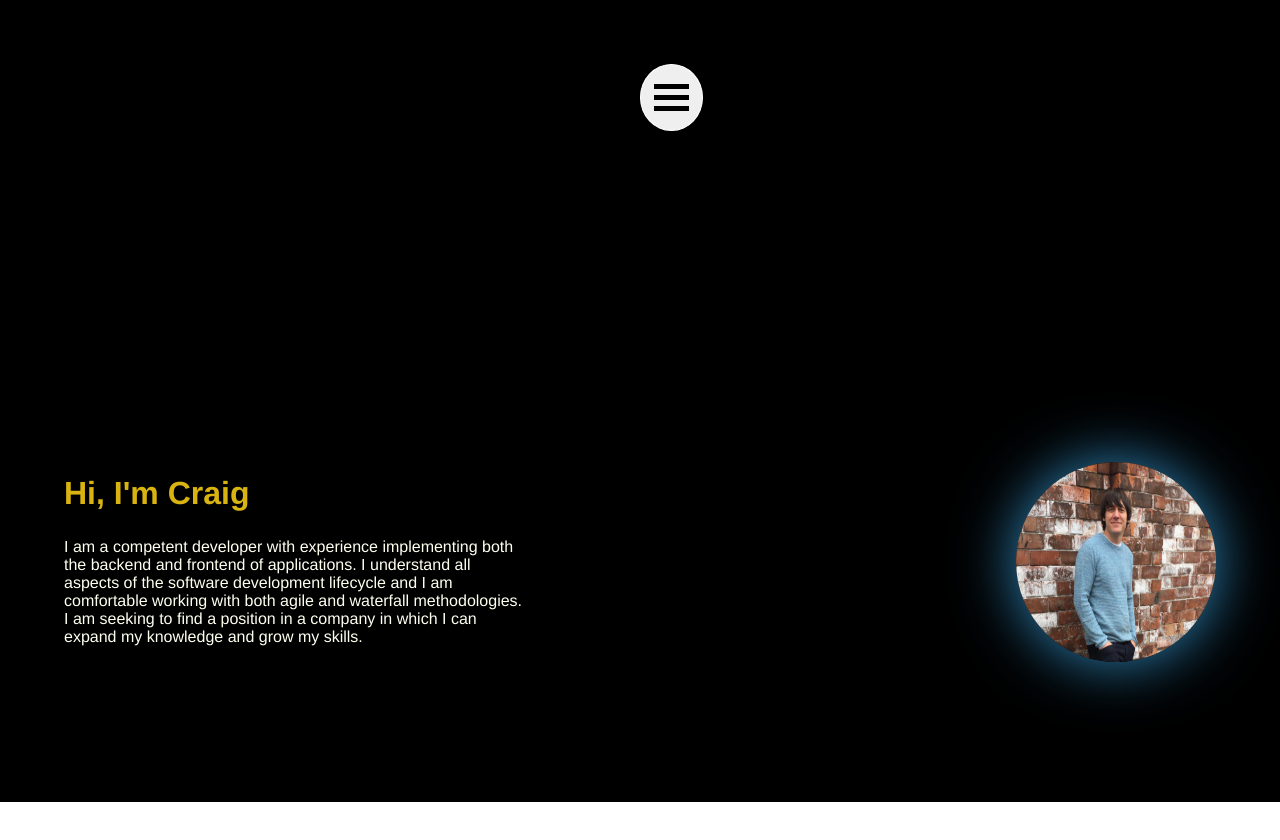
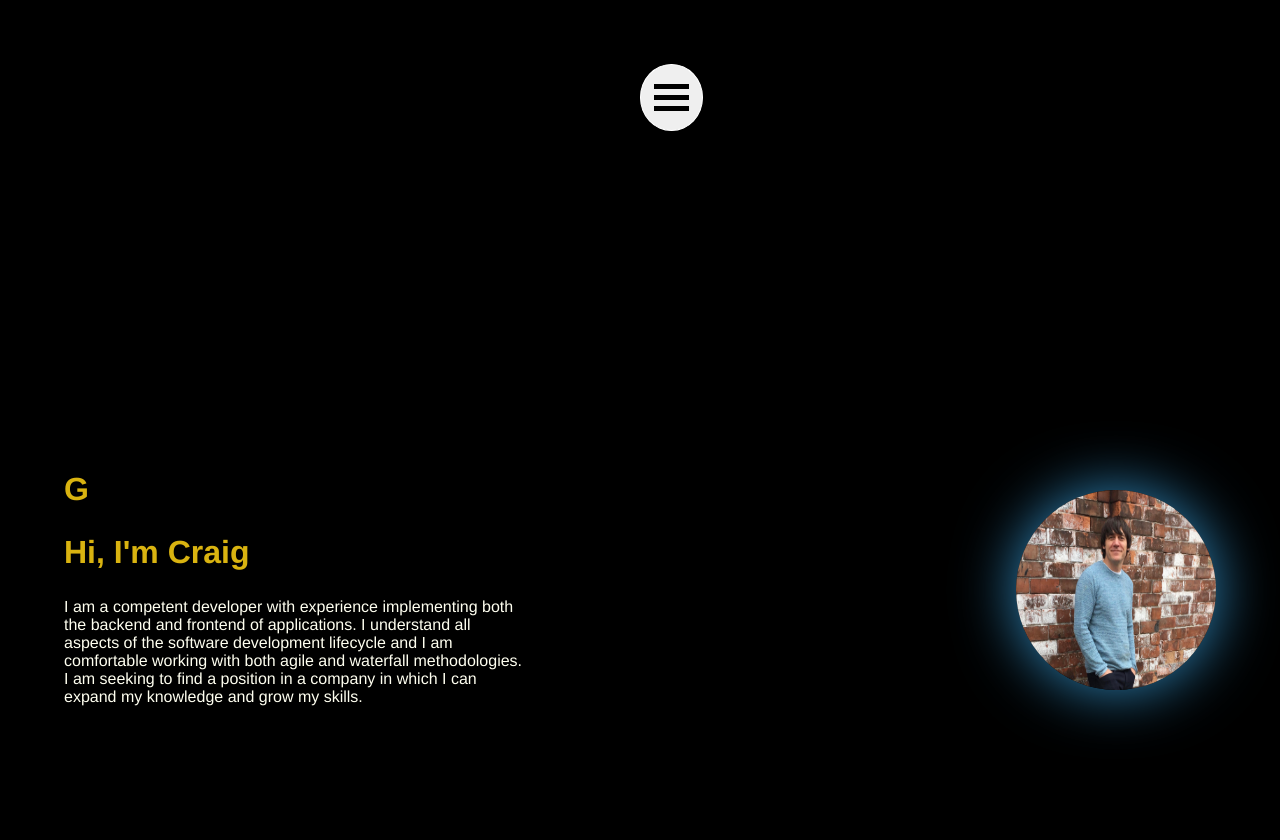
Before and after one commit to craig-glass/Portfolio, a React (Create React App) app in the folder frontend/: page / in a window 1280 px wide. Shown: the top 840 px of the page. Before the commit the page ends 802 px from the top, so only its background shows below. Built offline with nearby package versions, Linux system fonts and the light colour scheme.

Commit message:
Installed animejs

```diff
--- a/frontend/package.json
+++ b/frontend/package.json
@@ -6,6 +6,7 @@
     "@testing-library/jest-dom": "^5.16.5",
     "@testing-library/react": "^13.3.0",
     "@testing-library/user-event": "^13.5.0",
+    "animejs": "^3.2.1",
     "framer-motion": "^7.3.5",
     "react": "^18.2.0",
     "react-dom": "^18.2.0",
--- a/frontend/src/components/About/index.js
+++ b/frontend/src/components/About/index.js
@@ -1,12 +1,20 @@
-import React, { useState } from "react";
+import React from "react";
 import "./index.css";
 import Alien from "../../images/profilePic.jpg";
+import { motion } from "framer-motion";
 
 export default function About() {
   return (
     <section id="about">
       <div className="aboutContainer">
         <div className="aboutText">
+          <motion.h1
+            animate={{ x: 0 }}
+            initial={{ x: 1000 }}
+            transition={{ type: "spring", duration: 3, bounce: 0.2 }}
+          >
+            G
+          </motion.h1>
           <h1>
             Hi, I'm Craig
             <br></br>
```
Also changed, not shown: 1 other file (tests, documents, lock files or other folders).
